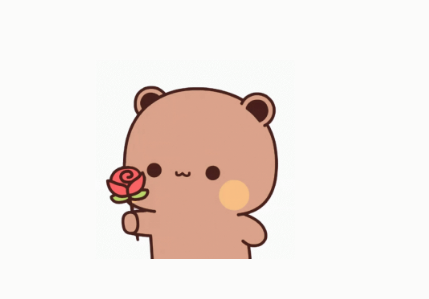
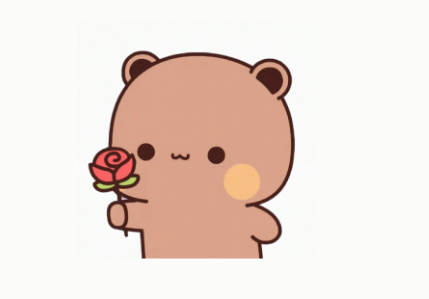
Before and after one commit to NelsenJ/For-Babe, a plain HTML site: page index.html in a window 390 px wide. Shown: the part 161-460 px from the top of the page, 429 px wide, since content can reach past the window. Drawn offline with Linux system fonts and the light colour scheme.

Commit message:
Update index.html

```diff
--- a/index.html
+++ b/index.html
@@ -62,6 +62,13 @@
     .page2 {
       display: none;
     }
+
+    @media (max-width: 768px) {
+        .container{
+            transform: scale(1.2);
+        }
+
+    }
   </style>
 
 </head>
```
